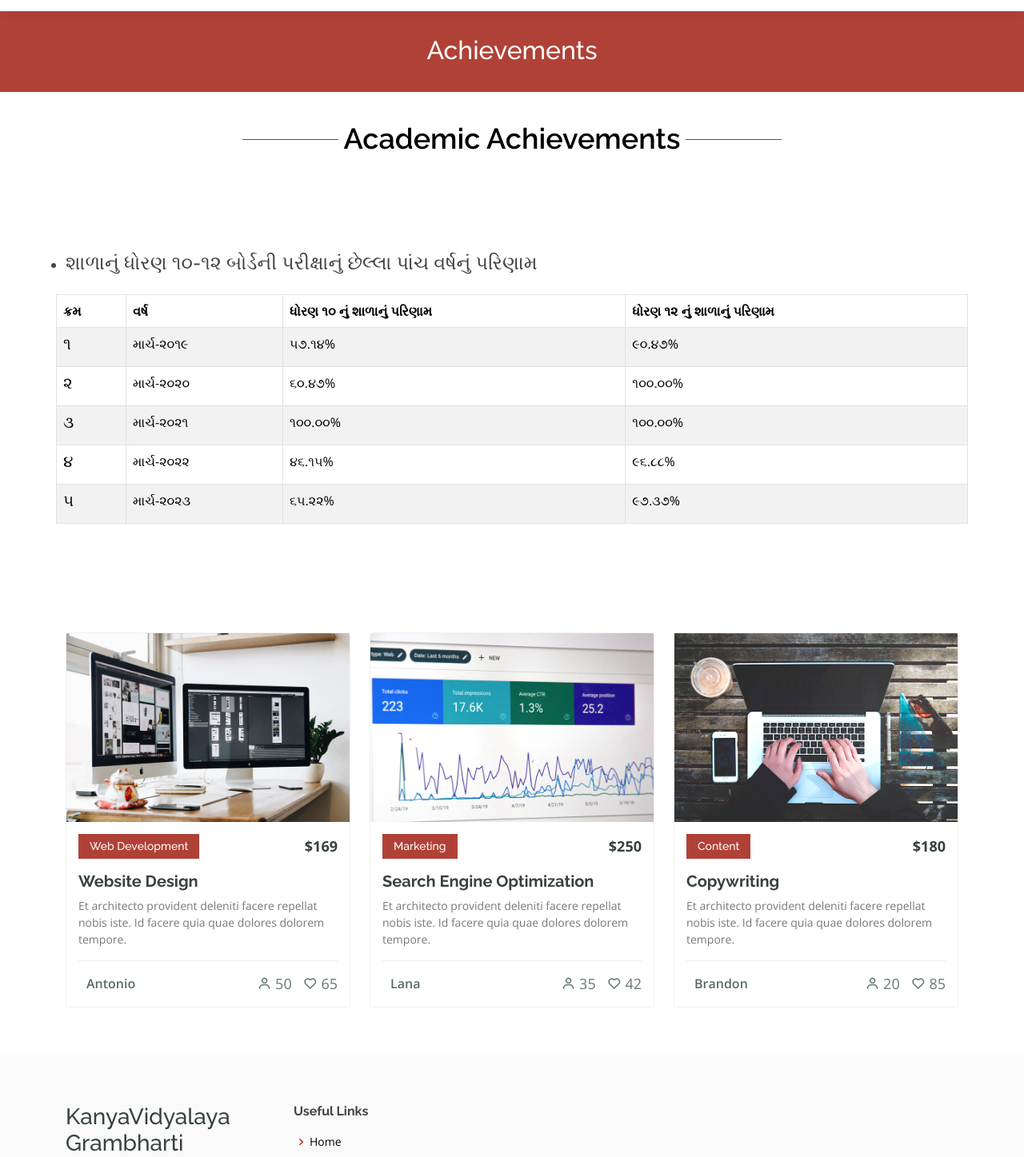
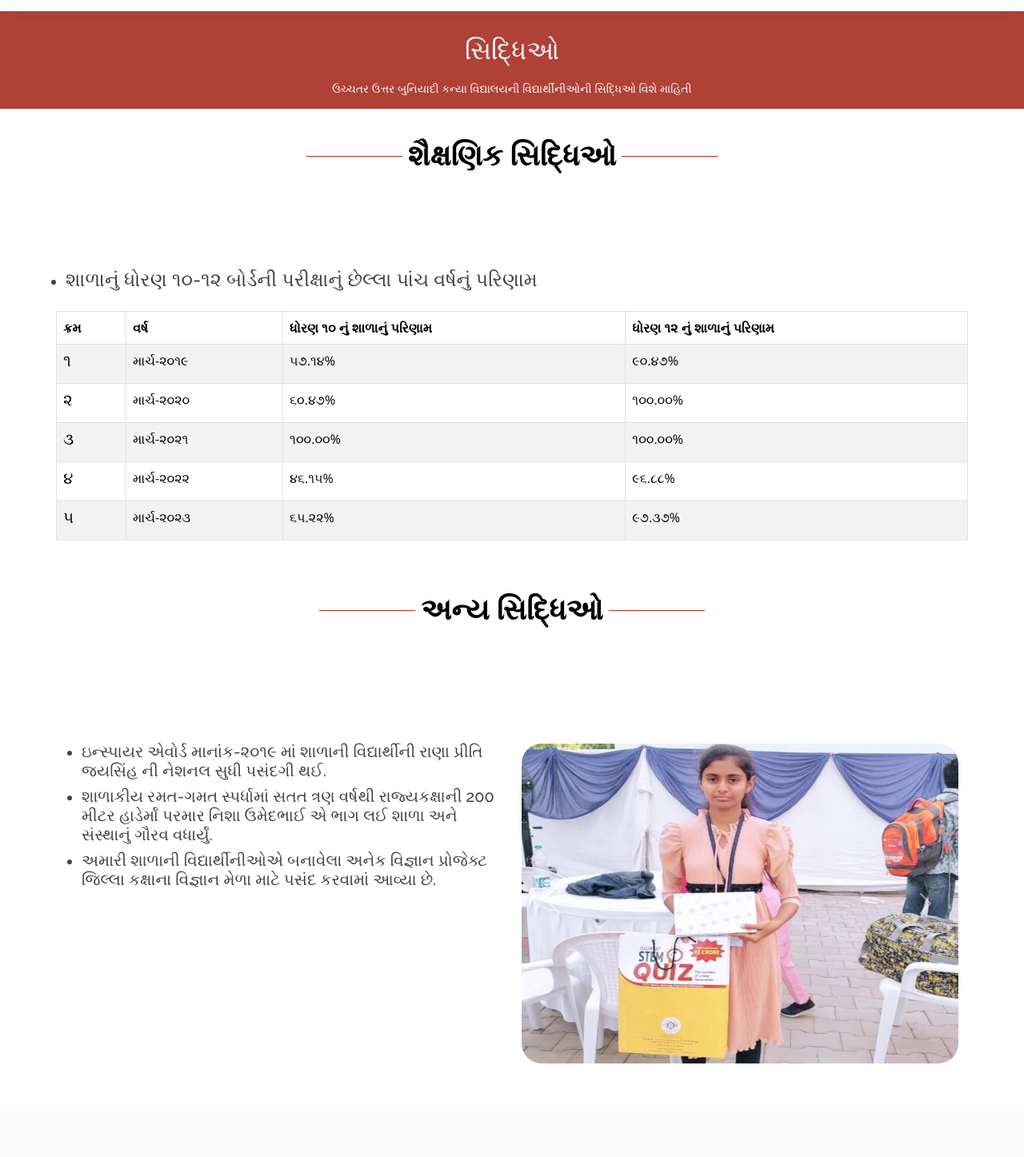
Before and after one commit to adi-25704/UBKVKanyavidyalaya-site, a plain HTML site: page Achievements.html in a window 1280 px wide. Shown: the part 83-1530 px from the top of the page at 80% size. Drawn offline with nearby package versions, Linux system fonts and the light colour scheme; grey boxes are pictures that could not be loaded.

Commit message:
Minor changes

```diff
--- a/Achievements.html
+++ b/Achievements.html
@@ -154,13 +154,14 @@
     <br>
     <div class="breadcrumbs">
       <div class="container">
-        <h2>Achievements</h2>
+        <h2>સિદ્ધિઓ</h2>
+        <p>ઉચ્ચતર ઉત્તર બુનિયાદી કન્યા વિદ્યાલયની વિદ્યાર્થીનીઓની સિદ્ધિઓ વિશે માહિતી</p>
       </div>
     </div><!-- End Breadcrumbs -->
     <br>
     <br>
     <div class="section-title">
-      <h2>Academic Achievements</h2>
+      <h2>શૈક્ષણિક સિદ્ધિઓ</h2>
     </div>
     <section id="about" class="about">
       <div class="container" data-aos="fade-up">
@@ -224,7 +225,61 @@
       </div>
     </div>
     </section>
-    <!-- ======= Courses Section ======= -->
+    <div class="section-title">
+      <h2>અન્ય સિદ્ધિઓ</h2>
+    </div>
+    <section id="about" class="about">
+      <div class="container" data-aos="fade-up">
+        <div class="row">
+
+          <div class="col-lg-6 pt-4 pt-lg-0 content">
+            <br><br>
+            <ul>
+              <li><h5>
+                ઇન્સ્પાયર એવોર્ડ માનાંક-૨૦૧૯ માં શાળાની વિદ્યાર્થીની રાણા પ્રીતિ જયસિંહ ની નેશનલ સુધી પસંદગી થઈ.
+              </h5></li>
+              <li><h5>
+                શાળાકીય રમત-ગમત સ્પર્ધામાં સતત ત્રણ વર્ષથી રાજ્યકક્ષાની 200 મીટર હાડેર્માં પરમાર નિશા ઉમેદભાઈ એ ભાગ લઈ શાળા અને સંસ્થાનું ગૌરવ વધાર્યું.
+              </h5></li>
+              <li><h5>અમારી શાળાની વિદ્યાર્થીનીઓએ બનાવેલા અનેક વિજ્ઞાન પ્રોજેક્ટ જિલ્લા કક્ષાના વિજ્ઞાન મેળા માટે પસંદ કરવામાં આવ્યા છે.</h5></li>
+            </ul>
+          </div>
+          <div class="col-lg-6" data-aos="fade-up" data-aos-delay="100">
+            <div id="carouselExampleIndicators" class="carousel slide carousel-fade carousel-about" data-bs-ride="carousel">
+              <div class="carousel-inner">
+                <div class="carousel-item active">
+                  <img src="assets/img/Award1.jpg" class="d-block w-100" alt="...">
+                </div>
+                <div class="carousel-item">
+                  <img src="assets/img/achievement1 - Copy.jpg" class="d-block w-100" alt="...">
+                </div>
+                <div class="carousel-item">
+                  <img src="assets/img/Projectachievement.jpg" class="d-block w-100" alt="...">
+                </div>
+                <div class="carousel-item">
+                    <img src="assets/img/award4.jpg" class="d-block w-100" alt="...">
+                  </div>
+                  <div class="carousel-item">
+                    <img src="assets/img/award3.jpg" class="d-block w-100" alt="...">
+                  </div>
+                  <div class="carousel-item">
+                    <img src="assets/img/Award5.jpg" class="d-block w-100" alt="...">
+                  </div>
+              </div>
+              <button class="carousel-control-prev" type="button" data-bs-target="#carouselExampleIndicators" data-bs-slide="prev">
+                <span class="carousel-control-prev-icon" aria-hidden="false"></span>
+                <span class="visually-hidden">Previous</span>
+              </button>
+              <button class="carousel-control-next" type="button" data-bs-target="#carouselExampleIndicators" data-bs-slide="next">
+                <span class="carousel-control-next-icon" aria-hidden="false"></span>
+                <span class="visually-hidden">Next</span>
+              </button>
+            </div>
+          </div>
+        </div>
+      </div>
+    </section>
+    <!-- ======= Courses Section =======
     <section id="courses" class="courses">
       <div class="container" data-aos="fade-up">
 
@@ -254,9 +309,9 @@
                 </div>
               </div>
             </div>
-          </div> <!-- End Course Item-->
+          </div> End Course Item-->
 
-          <div class="col-lg-4 col-md-6 d-flex align-items-stretch mt-4 mt-md-0">
+          <!--<div class="col-lg-4 col-md-6 d-flex align-items-stretch mt-4 mt-md-0">
             <div class="course-item">
               <img src="assets/img/course-2.jpg" class="img-fluid" alt="...">
               <div class="course-content">
@@ -280,7 +335,7 @@
                 </div>
               </div>
             </div>
-          </div> <!-- End Course Item-->
+          </div> End Course Item
 
           <div class="col-lg-4 col-md-6 d-flex align-items-stretch mt-4 mt-lg-0">
             <div class="course-item">
@@ -306,12 +361,12 @@
                 </div>
               </div>
             </div>
-          </div> <!-- End Course Item-->
+          </div> End Course Item
 
         </div>
 
       </div>
-    </section><!-- End Courses Section -->
+    </section> End Courses Section -->
 
   </main><!-- End #main -->
 
```
Also changed, not shown: Facilities.html (+6 -5 lines), index.html (+4 -4 lines), assets/img/Award1.jpg (added), assets/img/Award5.jpg (added), assets/img/award2.jpg (added), assets/img/award3.jpg (added), assets/img/award4.jpg (added).
